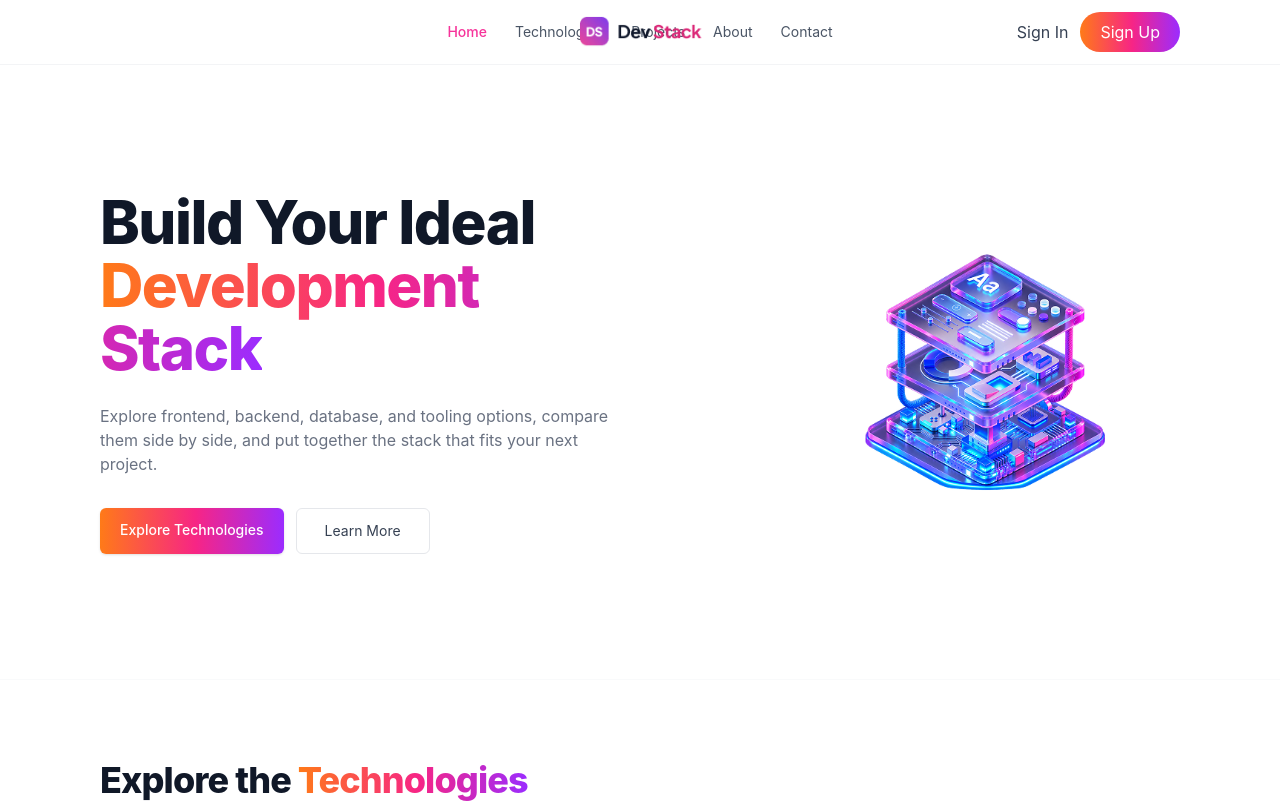
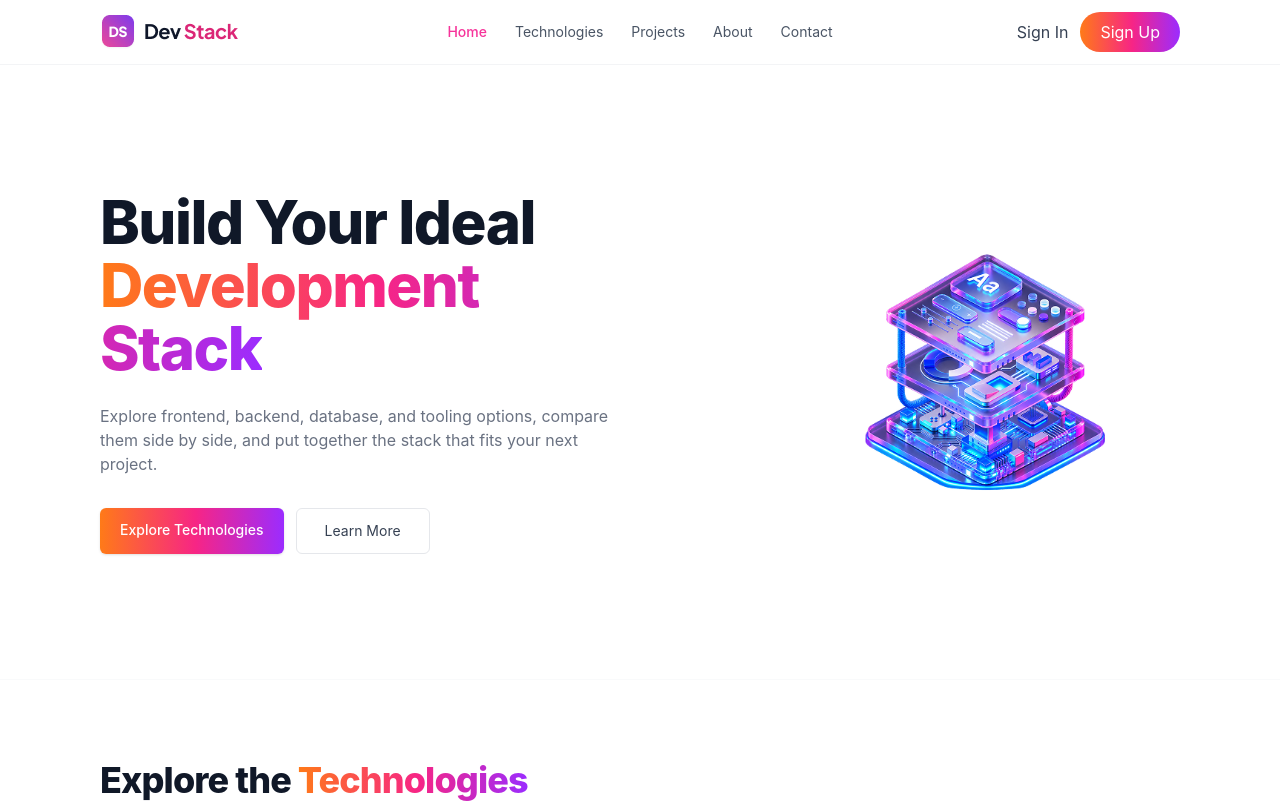
Before and after one commit to nobin-codes/Dev-stack-2026-PH-b14-Assignment-05, a React (Vite) app: page / in a window 1280 px wide. Shown: the top 803 px of the page. Built offline with nearby package versions, Linux system fonts and the light colour scheme.

Commit message:
Center mobile navbar logo

```diff
--- a/src/components/Navbar.tsx
+++ b/src/components/Navbar.tsx
@@ -12,10 +12,12 @@ export default function Navbar() {
     <header className="sticky top-0 z-50 border-b border-gray-100 bg-white/95 backdrop-blur">
       <nav className="relative mx-auto flex h-16 max-w-[1080px] items-center px-3 sm:px-5 lg:px-0">
 
+
+
         <button
           type="button"
           onClick={() => setMenuOpen(!menuOpen)}
-          className="z-20 flex h-9 w-9 shrink-0 cursor-pointer flex-col items-center justify-center gap-1.5 rounded-md md:hidden"
+          className="z-30 flex h-9 w-9 shrink-0 cursor-pointer flex-col items-center justify-center gap-1.5 rounded-md md:hidden"
           aria-label={menuOpen ? "Close menu" : "Open menu"}
         >
           <span className="block h-0.5 w-5 bg-gray-800"></span>
@@ -26,25 +28,45 @@ export default function Navbar() {
 
         <a
           href="#home"
-          className="absolute left-1/2 top-1/2 z-10 flex -translate-x-1/2 -translate-y-1/2 cursor-pointer"
+          className="absolute left-1/2 top-1/2 z-10 flex -translate-x-1/2 -translate-y-1/2 cursor-pointer md:hidden"
         >
           <img
             src={logoText}
             alt="Dev Stack Logo"
-            className="
-              h-auto
-              w-[72px]
-              max-w-[72px]
-              object-contain
-              min-[375px]:w-[100px]
-              min-[375px]:max-w-[100px]
-              sm:w-auto
-              sm:max-w-none
-              sm:h-8
-            "
+            className="h-auto w-[72px] object-contain min-[375px]:w-[90px]"
           />
         </a>
 
+
+        <div className="ml-auto flex shrink-0 items-center gap-1.5 min-[375px]:gap-2 md:hidden">
+          <button
+            type="button"
+            className="cursor-pointer whitespace-nowrap text-[10px] text-gray-700 transition hover:text-pink-500 min-[375px]:text-[11px]"
+          >
+            Sign In
+          </button>
+
+          <button
+            type="button"
+            className="gradient-bg cursor-pointer whitespace-nowrap rounded-full px-2.5 py-1.5 text-[10px] font-medium text-white transition hover:opacity-90 min-[375px]:px-3 min-[375px]:text-[11px]"
+          >
+            Sign Up
+          </button>
+        </div>
+
+
+
+
+        <a
+          href="#home"
+          className="hidden shrink-0 cursor-pointer items-center md:flex"
+        >
+          <img
+            src={logoText}
+            alt="Dev Stack Logo"
+            className="h-8 w-auto object-contain sm:h-9"
+          />
+        </a>
 
         <div className="absolute left-1/2 hidden -translate-x-1/2 items-center gap-7 md:flex">
           <a
@@ -83,49 +105,23 @@ export default function Navbar() {
           </a>
         </div>
 
-
-        <div className="ml-auto flex shrink-0 items-center gap-1.5 min-[375px]:gap-2 sm:gap-3">
+        <div className="ml-auto hidden items-center gap-3 md:flex">
           <button
             type="button"
-            className="
-              cursor-pointer
-              whitespace-nowrap
-              text-[9px]
-              text-gray-700
-              transition
-              hover:text-pink-500
-              min-[375px]:text-[10px]
-              sm:text-sm
-            "
+            className="cursor-pointer text-sm text-gray-700 transition hover:text-pink-500"
           >
             Sign In
           </button>
 
           <button
             type="button"
-            className="
-              gradient-bg
-              cursor-pointer
-              whitespace-nowrap
-              rounded-full
-              px-2.5
-              py-1.5
-              text-[9px]
-              font-medium
-              text-white
-              transition
-              hover:opacity-90
-              min-[375px]:px-3
-              min-[375px]:text-[10px]
-              sm:px-5
-              sm:py-2
-              sm:text-sm
-            "
+            className="gradient-bg cursor-pointer rounded-full px-5 py-2 text-sm font-medium text-white transition hover:opacity-90"
           >
             Sign Up
           </button>
         </div>
       </nav>
+
 
 
       {menuOpen && (
```
